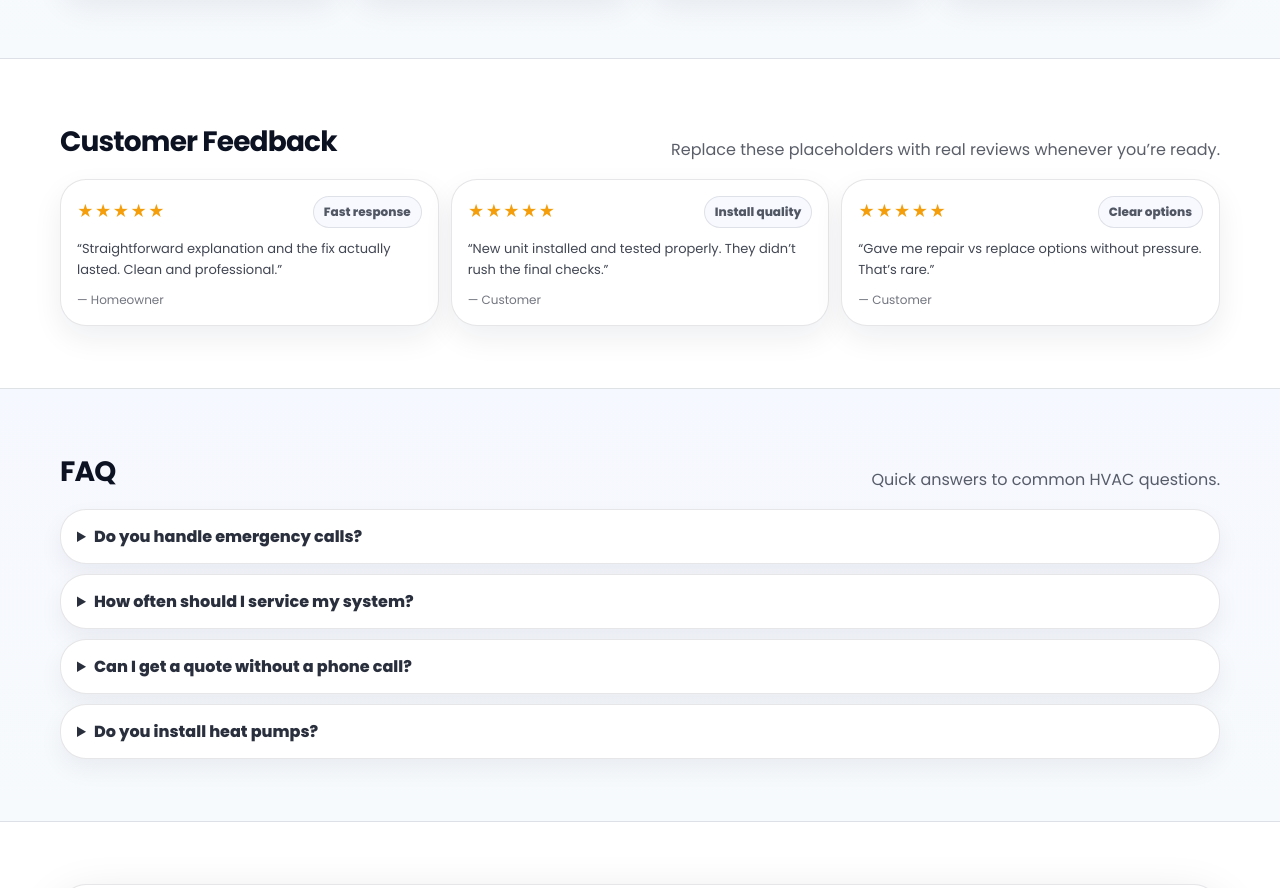
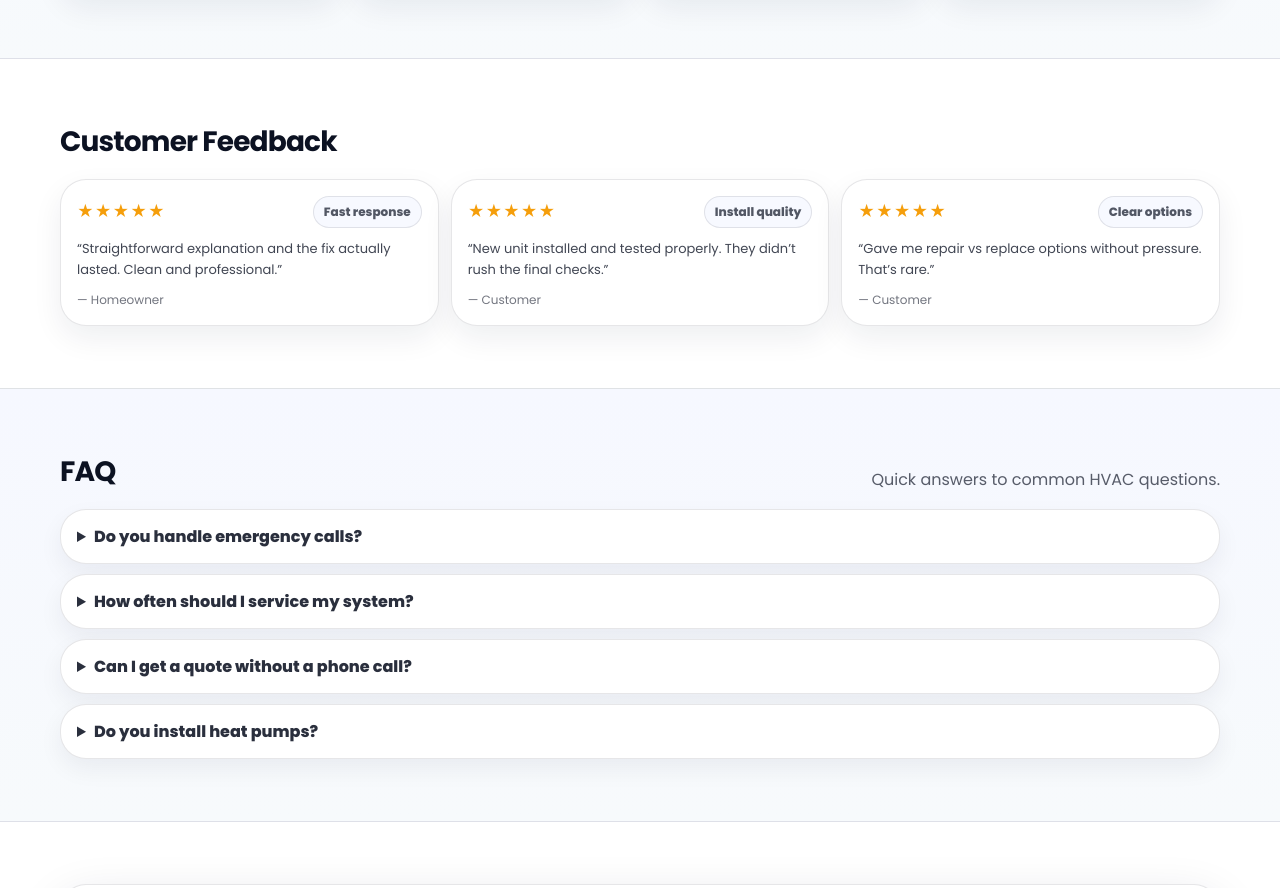
Before and after one commit to balmafalni/Comfort-Tek-Heating-Cooling, a plain HTML site: page index.html in a window 1280 px wide. Shown: the part 1880-2768 px from the top of the page. Drawn offline with Linux system fonts and the light colour scheme.

Commit message:
Add files via upload

```diff
--- a/index.html
+++ b/index.html
@@ -339,7 +339,7 @@
       <div class="container">
         <div class="section__head">
           <h2>Customer Feedback</h2>
-          <p>Replace these placeholders with real reviews whenever you’re ready.</p>
+          <p></p>
         </div>
 
         <div class="reviewGrid">
```
